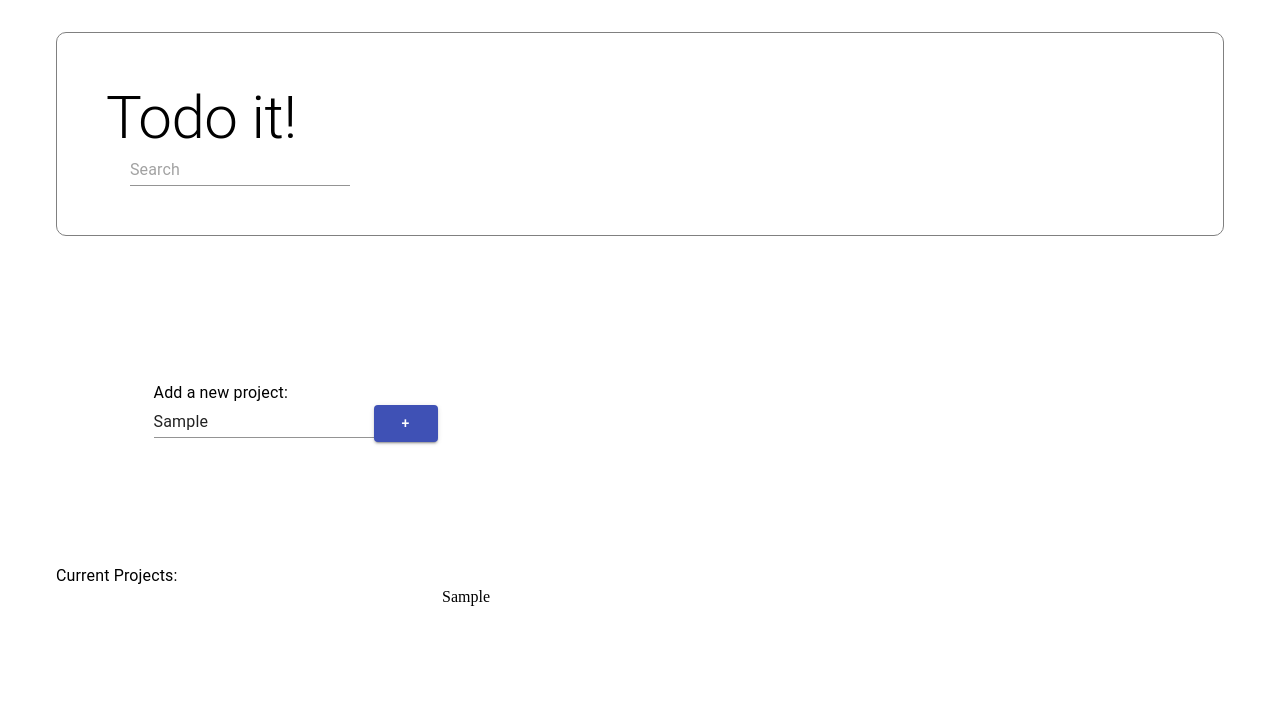
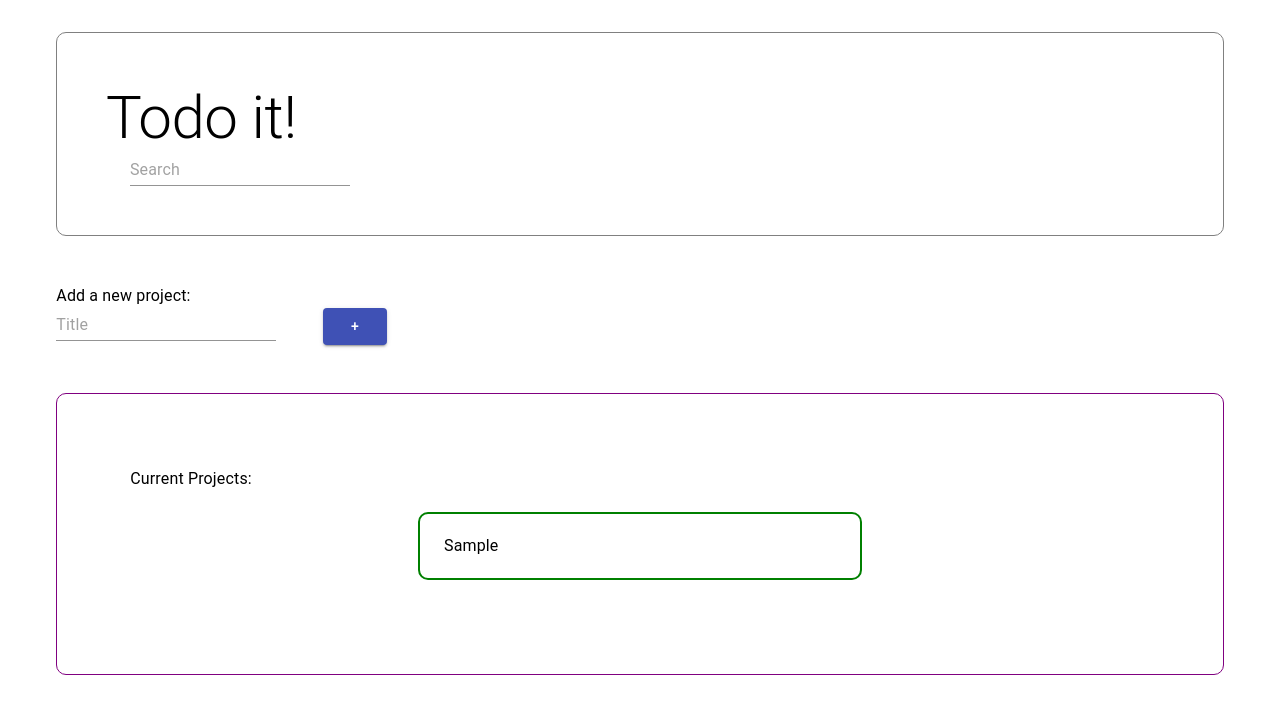
Before and after one commit to mschneider247/CodeChallenge, a React app: page / in a window 1280 px wide. Both pictures are taken after typing "Sample" into the empty fields and a click on the button "Add Project!". Built offline with nearby package versions, Linux system fonts and the light colour scheme.

Commit message:
Add additional styling

```diff
--- a/src/Components/New Project/NewProject.css
+++ b/src/Components/New Project/NewProject.css
@@ -1,3 +1,7 @@
 #new_project {
-  padding: 10%;
+  padding: 2%;
 }
+
+#inputProjectBtn {
+  margin-left: 4%;
+}
--- a/src/Components/New Project/NewProject.js
+++ b/src/Components/New Project/NewProject.js
@@ -19,8 +19,9 @@ class NewProject extends Component {
   }
 
   inputProject = () => {
-    console.log("Button");
+    this.setState({ id : Date.now() })
     this.props.addNewProject(this.state)
+    this.setState({ title : '' })
   }
 
   render() {
@@ -28,7 +29,7 @@ class NewProject extends Component {
       <Container maxWidth="lg" id="new_project">
         <Typography>Add a new project:</Typography>
         <Input
-          placeholder="Search"
+          placeholder="Title"
           name="title"
           type="text"
           value={this.state.title}
@@ -36,6 +37,7 @@ class NewProject extends Component {
         />
         <Tooltip title="Add Project!" arrow>
           <Button
+            id="inputProjectBtn"
             variant="contained"
             color="primary"
             onClick={() => this.inputProject()}>
--- a/src/Components/Project Container/ProjectContainer.css
+++ b/src/Components/Project Container/ProjectContainer.css
@@ -0,0 +1,6 @@
+#projectContainer {
+  border: 1px solid purple;
+  border-radius: 10px;
+  margin: 2%;
+  padding: 6%;
+}
--- a/src/Components/Project Container/ProjectContainer.js
+++ b/src/Components/Project Container/ProjectContainer.js
@@ -14,7 +14,7 @@ const ProjectContainer = (props) => {
   })
 
   return (
-    <Container maxWidth='lg'>
+    <Container maxWidth='lg' id="projectContainer">
       <Typography>
         Current Projects:
       </Typography>
--- a/src/Components/Project/Project.css
+++ b/src/Components/Project/Project.css
@@ -0,0 +1,6 @@
+.project {
+  border: 2px solid green;
+  padding: 2%;
+  margin: 2%;
+  border-radius: 10px;
+}
--- a/src/Components/Project/Project.js
+++ b/src/Components/Project/Project.js
@@ -4,10 +4,11 @@ import { Container, Typography } from '@material-ui/core';
 
 const Project = (props) => {
   return (
-    <Container maxWidth='xs'>
-      <Typography variant='p'>
+    <Container maxWidth='xs' className="project">
+      <Typography>
         {props.title}
       </Typography>
+      {props.urgency}
     </Container>
   )
 }
```
